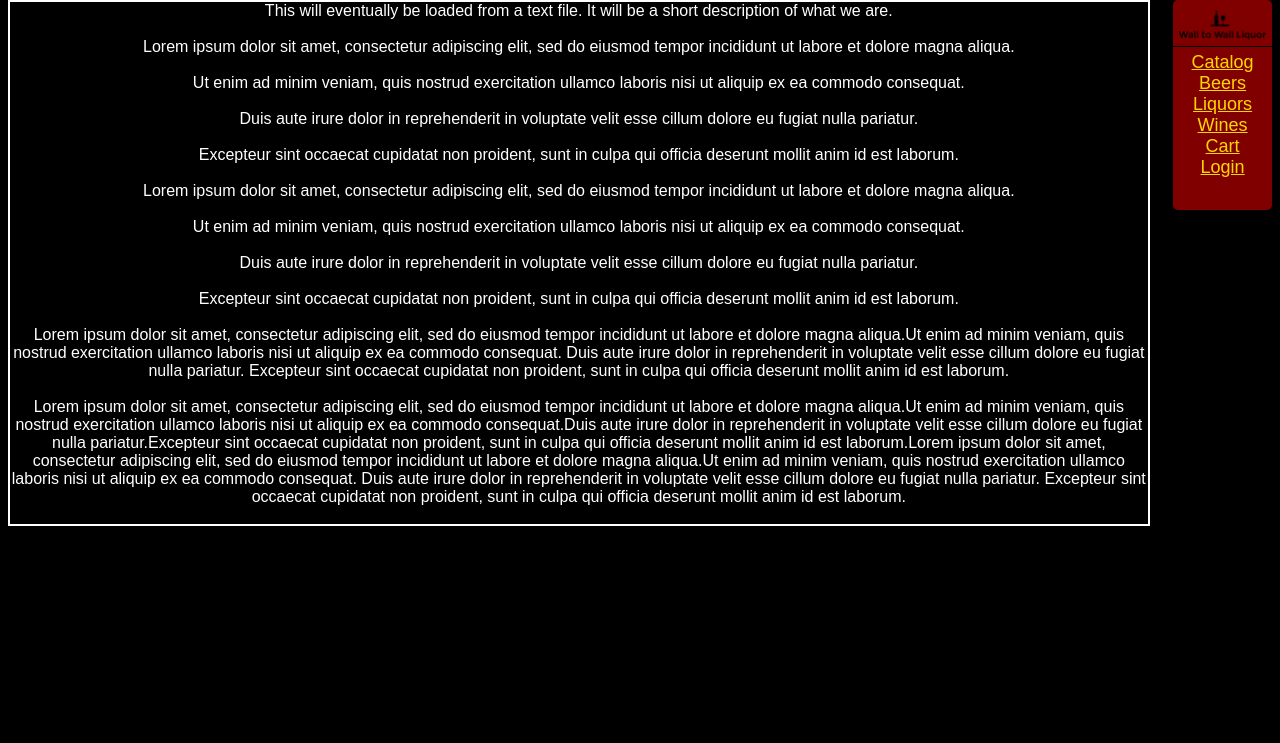
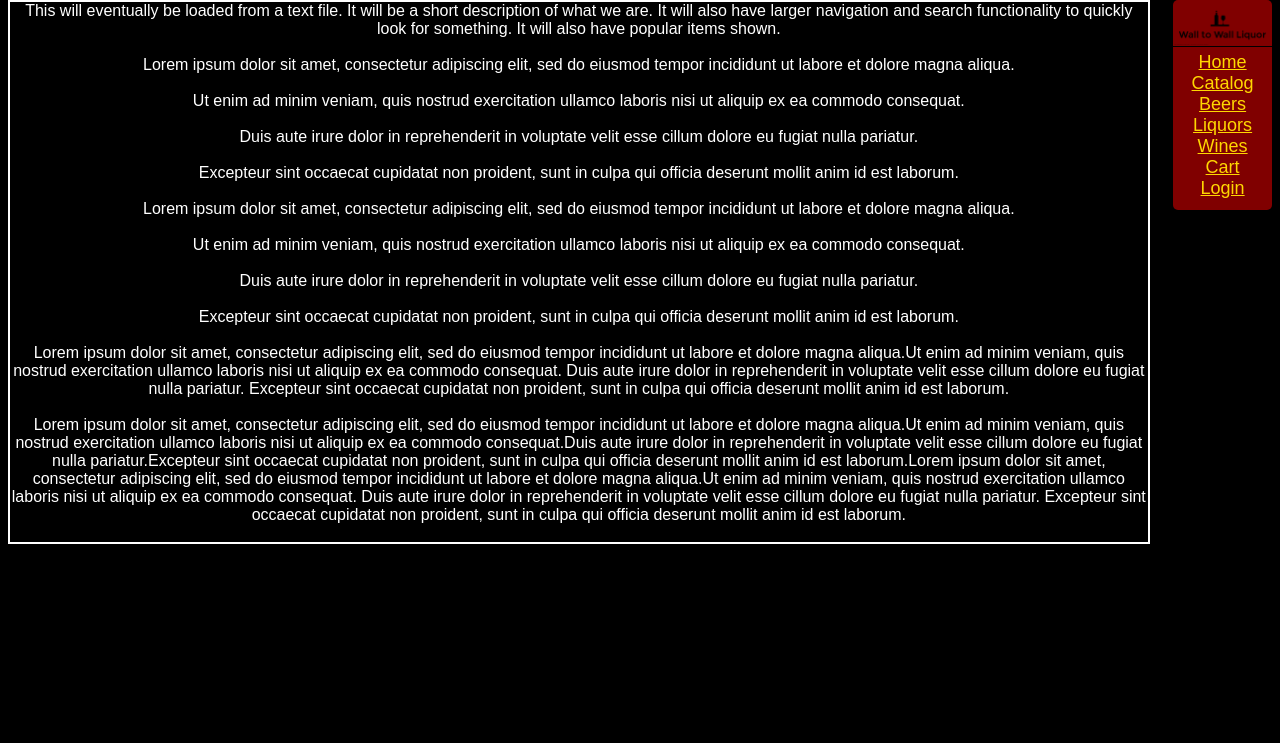
Before and after one commit to klinthammel/CS4420, a PHP site: page / in a window 1280 px wide. Shown: the part 73-816 px from the top of the page. Run offline with PHP 8.4, Linux system fonts and the light colour scheme.

Commit message:
Added catalog.php and modified site.php and index.php

```diff
--- a/index.php
+++ b/index.php
@@ -13,6 +13,8 @@ $site->contentBegin("Home");
 
 This will eventually be loaded from a text file.
 It will be a short description of what we are.
+It will also have larger navigation and search functionality to quickly look for something.
+It will also have popular items shown.
 <br />
 <br />
 Lorem ipsum dolor sit amet, consectetur adipiscing elit, sed do eiusmod tempor incididunt ut labore et dolore magna aliqua.<br /><br />
--- a/var/site.php
+++ b/var/site.php
@@ -71,7 +71,7 @@ END;
         print <<< END
 
 <ul class="navbar">
-    <li><a href="index.php"><img src="images/logo.png" alt="Wall to Wall Liquor logo" height="48px" id="logo"/></a></li>
+    <li><a href="index.php"><img src="images/logo.png" alt="Wall to Wall Liquor logo" height="48px" id="logo"/>Home</a></li>
 	<li><a href="catalog.php?category=catalog">Catalog</a></li>
 	<li><a href="shop.php?category=beer">Beers</a></li>
 	<li><a href="shop.php?category=liquor">Liquors</a></li>
```
